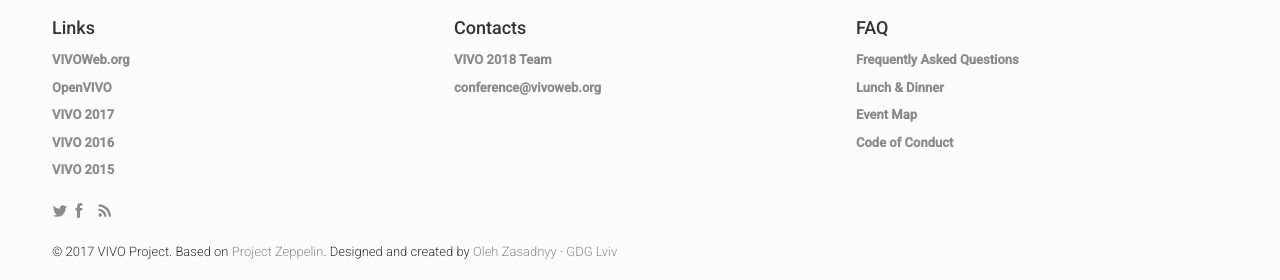
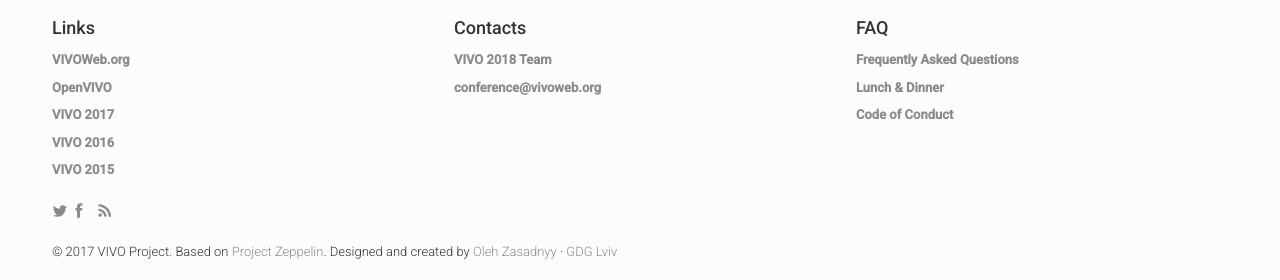
Before and after one commit to vivoconference/vivo2020, a Jekyll site: the page built from index.html, in a window 1280 px wide and 900 px high, scrolled down 4417 px. Shown: the part 617-897 px from the top of the window. Built offline with Jekyll 4.4.1, drawn with Linux system fonts in a browser that asks for light colours; nearby versions of some CDN libraries; comment, search, counter and statistics services are not loaded.

Commit message:
Hide event map link in footer [#5]

```diff
--- a/_config.yml
+++ b/_config.yml
@@ -201,7 +201,7 @@
   links:
    - {permalink: "/faq/", text: "Frequently Asked Questions"}
    - {permalink: "/thingstodo/restaurants", text: "Lunch & Dinner"}
-   - {link: "http://vivoconference.org/assets/vivo17-event-map.pdf", text: "Event Map"}
+#   - {link: "http://vivoconference.org/assets/vivo17-event-map.pdf", text: "Event Map"}
    - {permalink: "/cod/", text: "Code of Conduct"}
 
 # Blog
```
